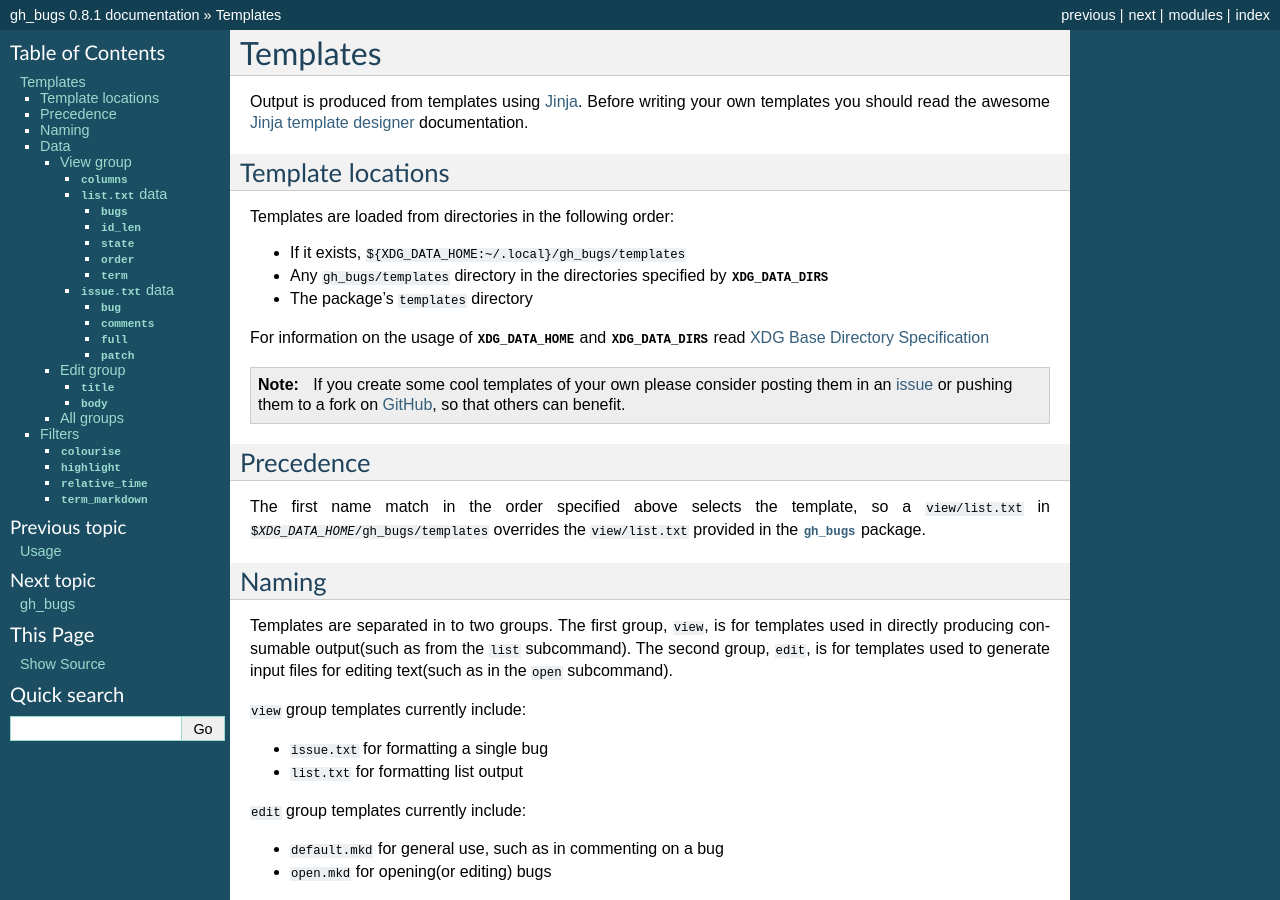
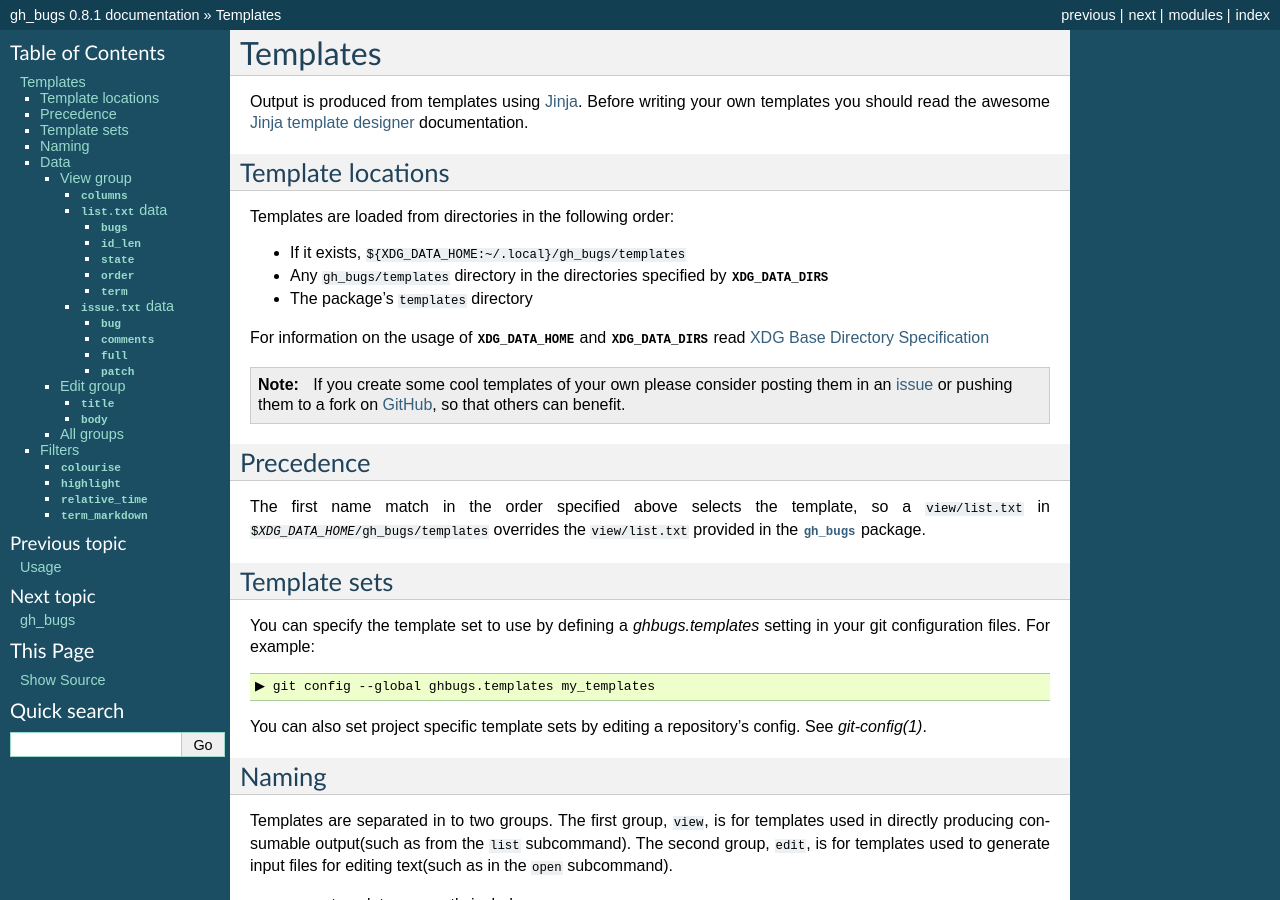
Before and after one commit to JNRowe/hubugs, a Sphinx documentation site: the page built from doc/templates.rst, in a window 1280 px wide and 900 px high. Built offline with Sphinx 7.4.7, drawn with Linux system fonts in a browser that asks for light colours; cross-references to code outside the pages are shown as plain code.

Commit message:
Per project template sets.
Closes #7.

```diff
--- a/doc/templates.rst
+++ b/doc/templates.rst
@@ -29,6 +29,17 @@ Precedence
 The first name match in the order specified above selects the template, so a
 :file:`view/list.txt` in :file:`${XDG_DATA_HOME}/gh_bugs/templates` overrides
 the :file:`view/list.txt` provided in the :mod:`gh_bugs` package.
+
+Template sets
+-------------
+
+You can specify the template set to use by defining a `ghbugs.templates`
+setting in your git configuration files.  For example::
+
+    ▶ git config --global ghbugs.templates my_templates
+
+You can also set project specific template sets by editing a repository's
+config.  See :manpage:`git-config(1)`.
 
 Naming
 ------
--- a/gh_bugs/__init__.py
+++ b/gh_bugs/__init__.py
@@ -127,7 +127,7 @@ def search(args):
 @bugs_arg
 def show(args):
     "displaying bugs"
-    tmpl = template.ENV.get_template("view/issue.txt")
+    tmpl = template.get_template('view', '/issue.txt')
     for bug_no in args.bugs:
         try:
             bug = args.api("show", bug_no)
```
Also changed, not shown: doc/gh_bugs.1.rst (+11 -0 lines), 11 other files.
